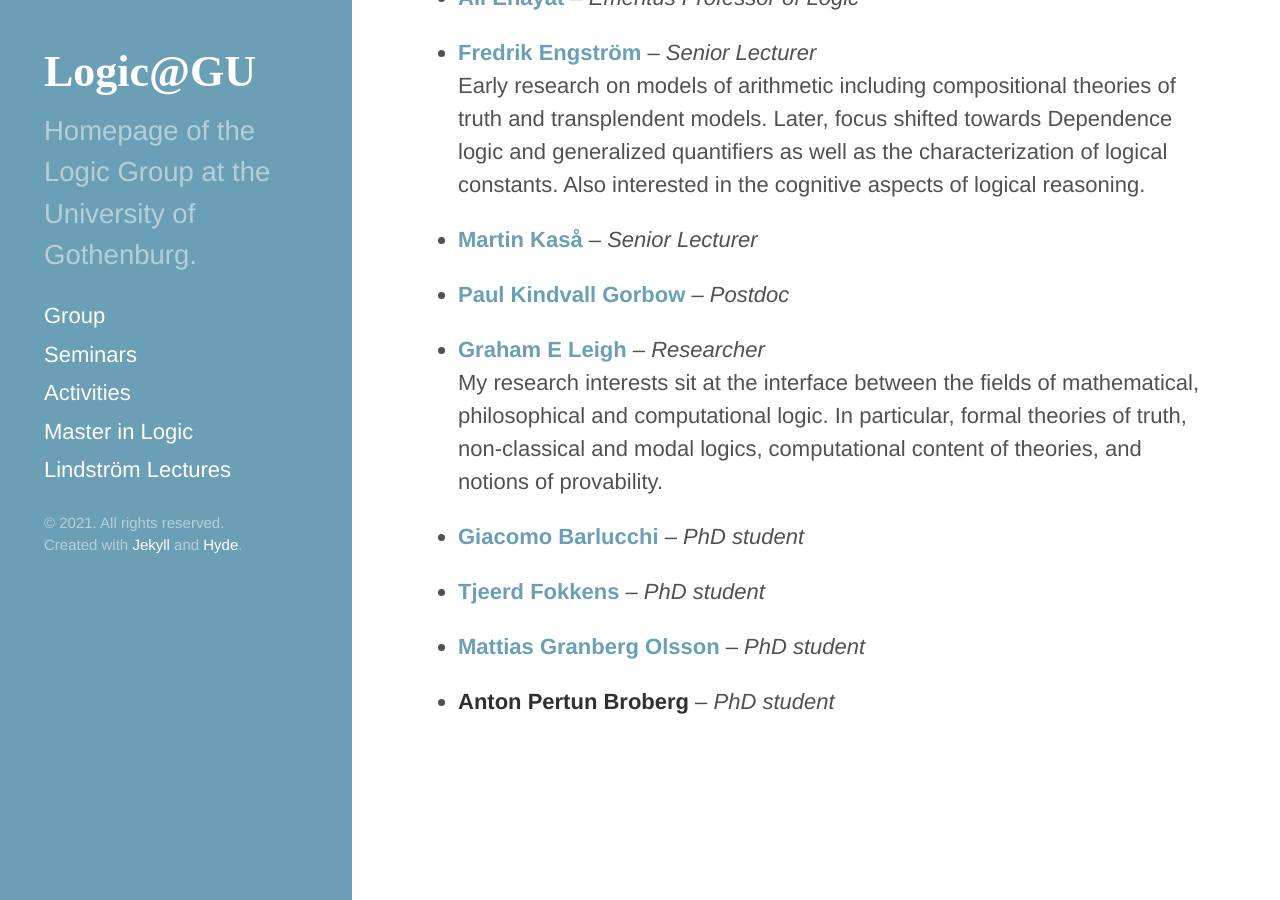
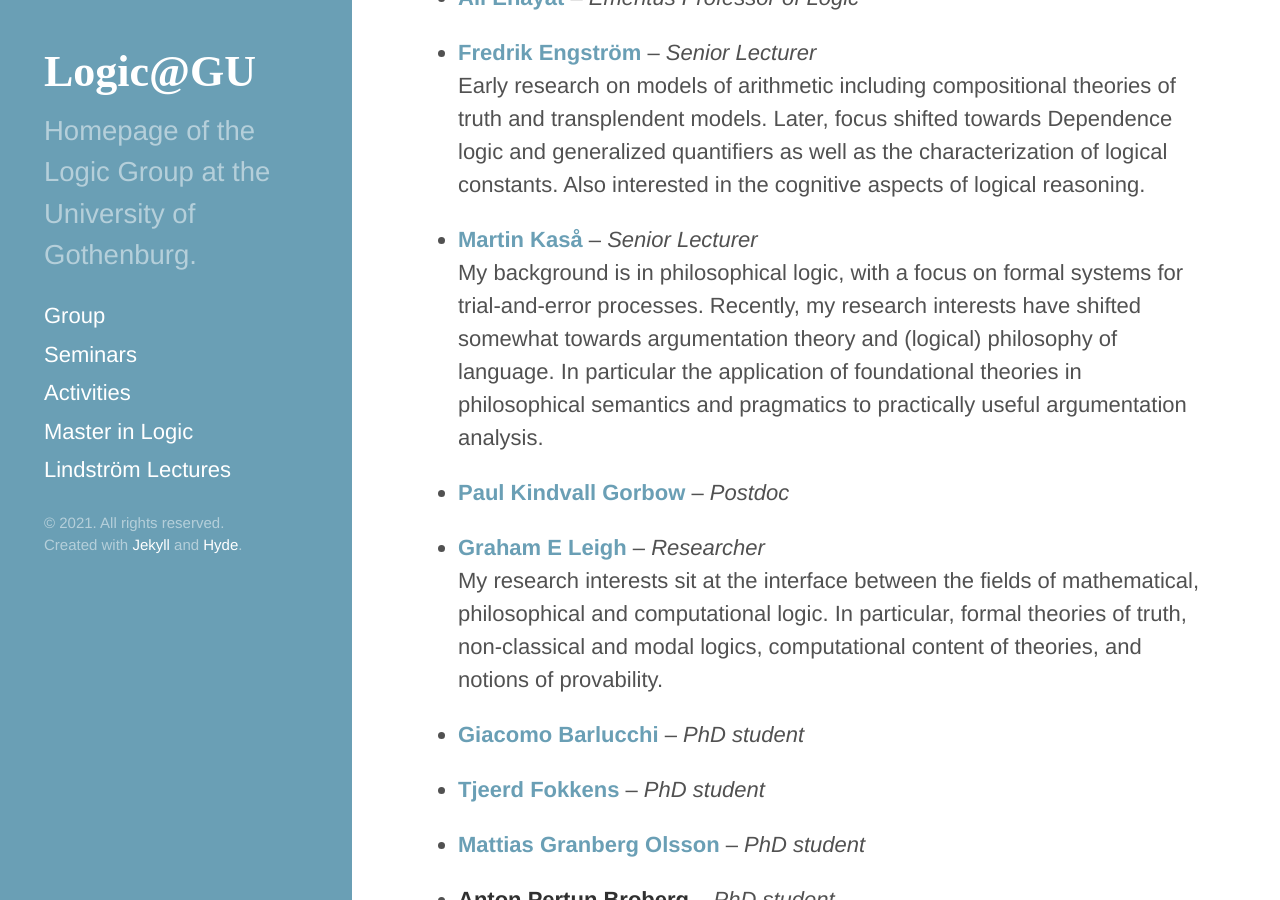
Before and after one commit to greleigh/Logic-GU, a Jekyll site: the page built from _pages/about.md, in a window 1280 px wide and 900 px high, scrolled down 676 px. Built offline with Jekyll 4.4.1, drawn with Linux system fonts in a browser that asks for light colours; some web fonts are replaced.

Commit message:
Update people.yml (#32)
Added description for martin.

```diff
--- a/_data/people.yml
+++ b/_data/people.yml
@@ -37,7 +37,10 @@ martin:
   full-name: Martin Kaså
   position: Senior Lecturer
   homepage: https://www.gu.se/en/about/find-staff/martinkasa
-  description:
+  description: >
+      My background is in philosophical logic, with a focus on formal systems for trial-and-error processes.
+      Recently, my research interests have shifted somewhat towards argumentation theory and (logical) philosophy of language.
+      In particular the application of foundational theories in philosophical semantics and pragmatics to practically useful argumentation analysis.
 
 paul:
   name: Paul Kindvall Gorbow
```
